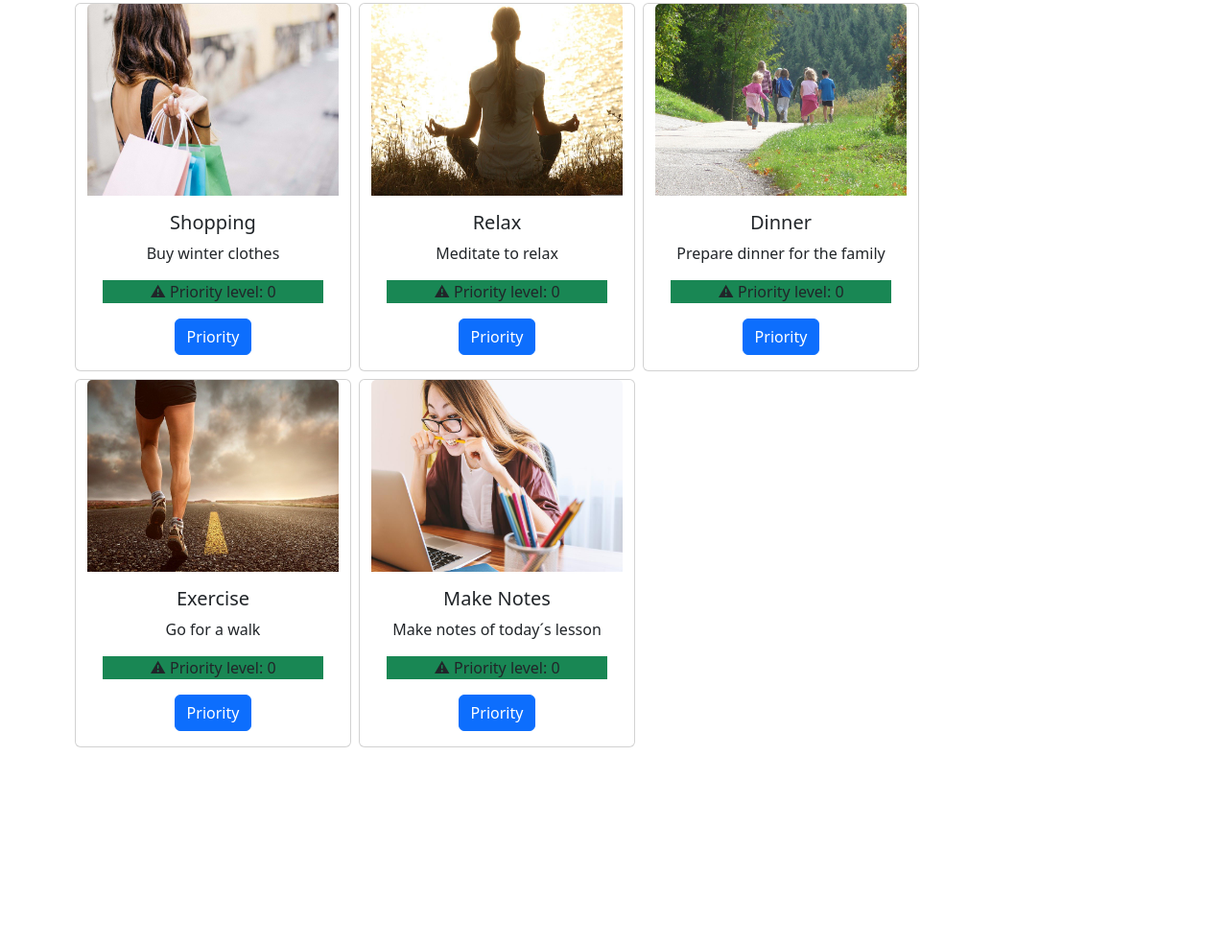
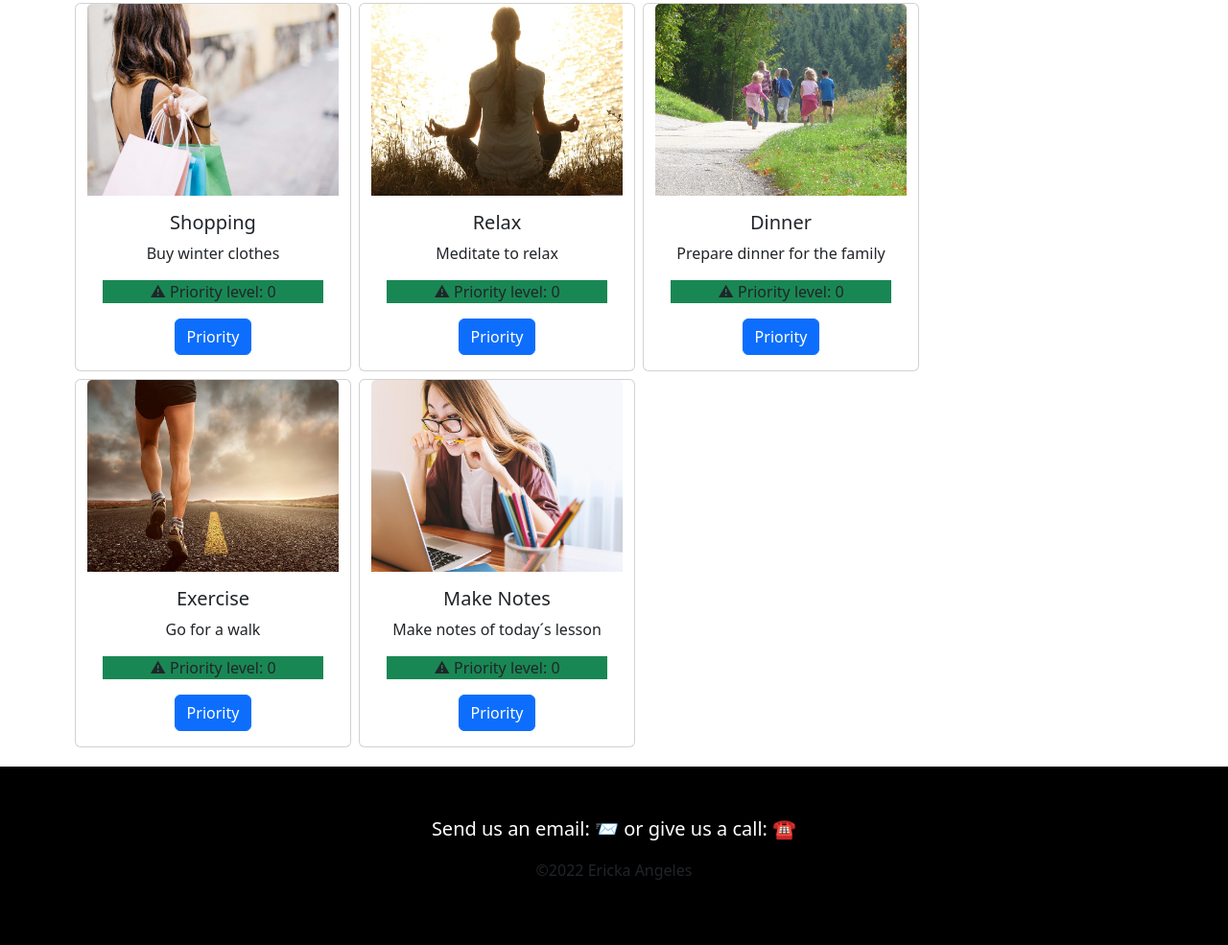
Before and after one commit to eri-she/FE17-CR2-ErickaAngeles, a plain HTML site: page index.html in a window 1280 px wide. Shown: the part 1061-2046 px from the top of the page at 96% size. Before the commit the page ends 1840 px from the top, so only its background shows below. Drawn offline with nearby package versions, Linux system fonts and the light colour scheme.

Commit message:
added footer

```diff
--- a/css/style.css
+++ b/css/style.css
@@ -21,9 +21,21 @@
 .container {
   margin-top: 30px;
 }
-.row {
-  margin-left: 60px;
-}
+
 .btn-info {
   margin-left: 50px;
 }
+footer {
+  background-color: black;
+  padding: 50px 50px;
+  margin-top: 20px;
+}
+
+.contact {
+  color: white;
+  text-align: center;
+  font-size: 20px;
+}
+.copyright {
+  text-align: center;
+}
--- a/index.html
+++ b/index.html
@@ -59,7 +59,10 @@
 
     </div>
   </div>
-
+<footer>
+  <p class="contact">Send us an email: 📨 or give us a call: ☎️</p>
+  <p class="copyright">©2022 Ericka Angeles</p>
+</footer>
 
     </div>
     <script src="data.json"></script>
```
